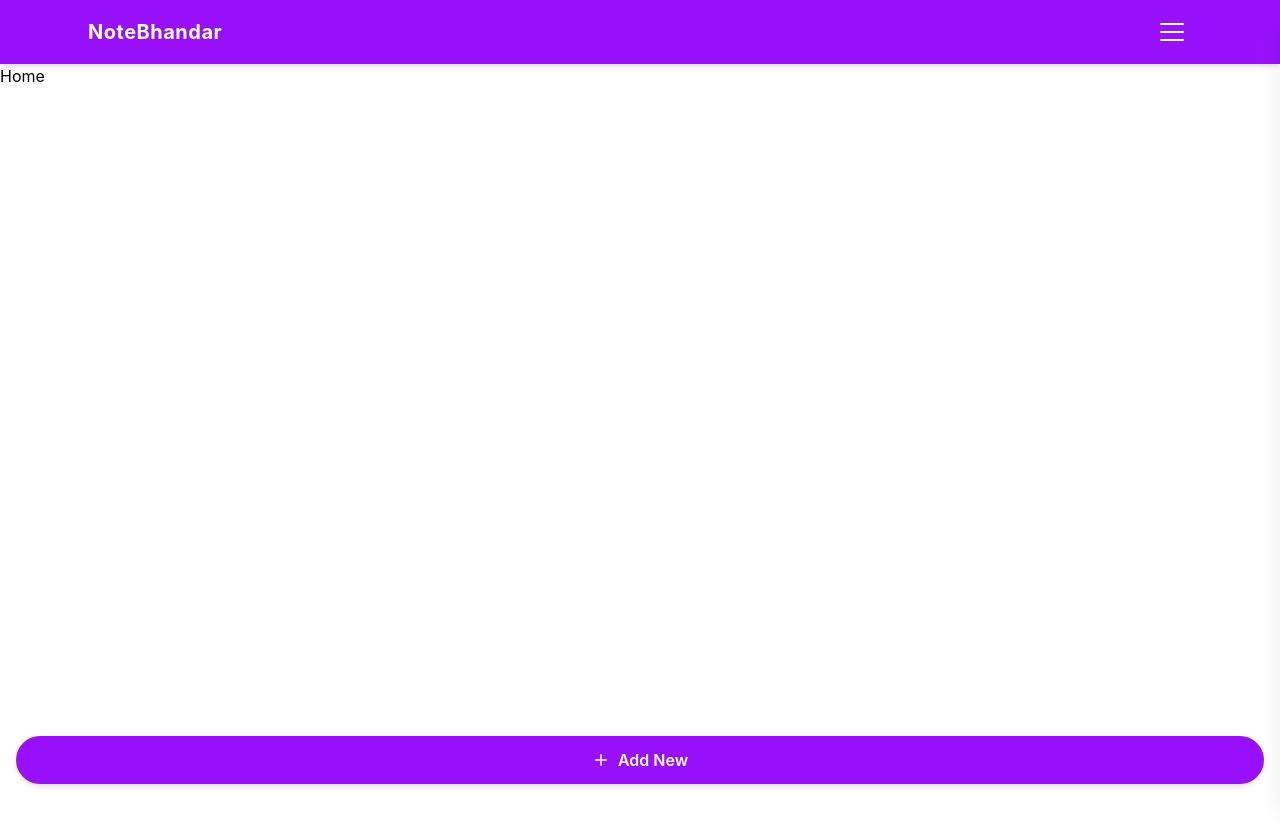
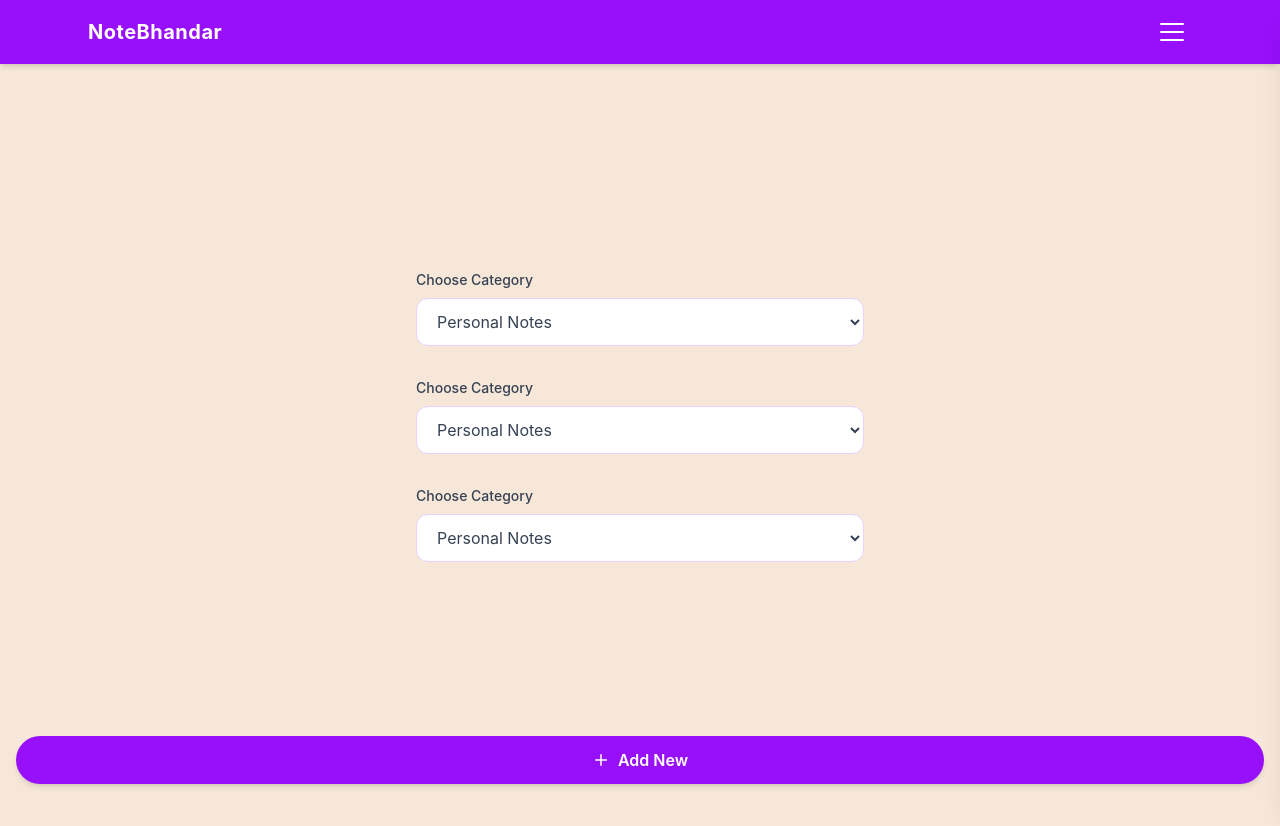
Before and after one commit to Mithlesh-15/NoteBhandar-NotesManager, a React (Vite) app in the folder frontend/: page / in a window 1280 px wide. Shown: the top 826 px of the page. Before the commit the page ends 800 px from the top, so only its background shows below. Built offline with nearby package versions, Linux system fonts and the light colour scheme.

Commit message:
create home section

```diff
--- a/frontend/src/pages/Home.jsx
+++ b/frontend/src/pages/Home.jsx
@@ -1,9 +1,43 @@
-import React from 'react'
+import React from "react";
 
 function Home() {
   return (
-    <div className=''>Home</div>
-  )
+    <div className="min-h-screen bg-[#f6e7d8] px-4 pb-24 flex flex-col items-center justify-center gap-4 sm:gap-6 md:gap-8">
+      <div className="w-full max-w-md">
+        <p className="mb-2 text-sm font-medium text-gray-700">Choose Category</p>
+        <select
+          className="w-full rounded-xl border border-purple-200 bg-white px-4 py-3 text-gray-700 outline-none focus:ring-2 focus:ring-purple-400"
+          defaultValue="personal"
+        >
+          <option value="personal">Personal Notes</option>
+          <option value="study">Study Notes</option>
+          <option value="work">Work Notes</option>
+        </select>
+      </div>
+      <div className="w-full max-w-md">
+        <p className="mb-2 text-sm font-medium text-gray-700">Choose Category</p>
+        <select
+          className="w-full rounded-xl border border-purple-200 bg-white px-4 py-3 text-gray-700 outline-none focus:ring-2 focus:ring-purple-400"
+          defaultValue="personal"
+        >
+          <option value="personal">Personal Notes</option>
+          <option value="study">Study Notes</option>
+          <option value="work">Work Notes</option>
+        </select>
+      </div>
+      <div className="w-full max-w-md">
+        <p className="mb-2 text-sm font-medium text-gray-700">Choose Category</p>
+        <select
+          className="w-full rounded-xl border border-purple-200 bg-white px-4 py-3 text-gray-700 outline-none focus:ring-2 focus:ring-purple-400"
+          defaultValue="personal"
+        >
+          <option value="personal">Personal Notes</option>
+          <option value="study">Study Notes</option>
+          <option value="work">Work Notes</option>
+        </select>
+      </div>
+    </div>
+  );
 }
 
-export default Home
+export default Home;
```
